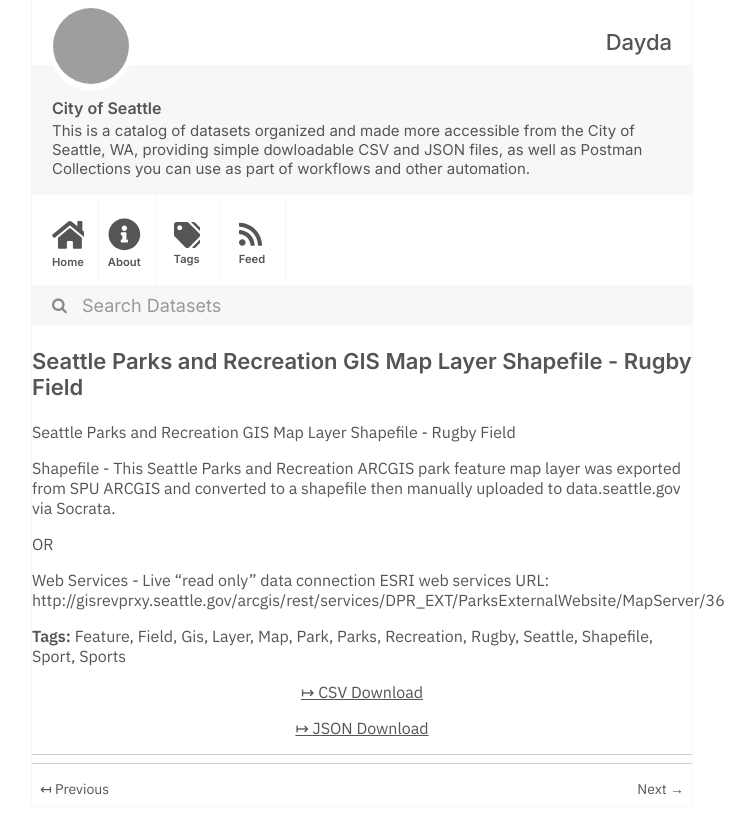
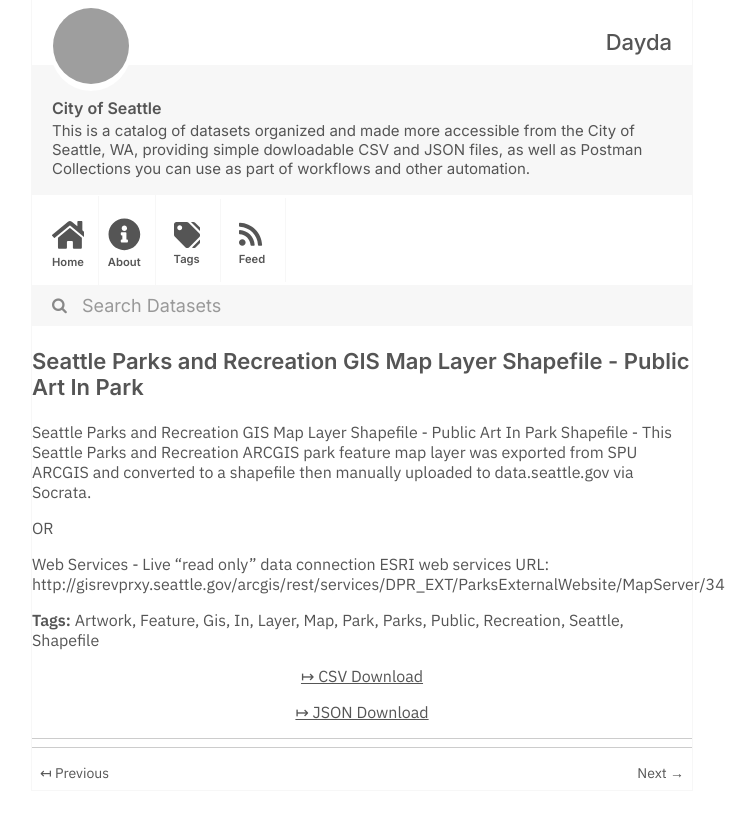
Before and after one commit to dayda-entities/city-of-seattle, a Jekyll site: the page built from _posts/2020-11-10-seattle-parks-and-recreation-g.md, in a window 1280 px wide, cut to the strip 0-834 px from the top of the page. Shown: the whole strip, without its empty margins (278-1033 px from the left). Built offline with Jekyll 4.4.1, drawn with Linux system fonts in a browser that asks for light colours; grey boxes are pictures that could not be loaded.

Commit message:
Publish Data

```diff
--- a/_posts/2020-11-10-seattle-parks-and-recreation-g.md
+++ b/_posts/2020-11-10-seattle-parks-and-recreation-g.md
@@ -1,34 +1,34 @@
 ---
-title: Seattle Parks and Recreation GIS Map Layer Shapefile - Rugby Field
-created: '2020-11-10T16:59:12.128319'
-modified: '2020-11-10T16:59:12.128330'
+title: Seattle Parks and Recreation GIS Map Layer Shapefile - Public Art In Park
+created: '2020-11-10T16:59:14.925600'
+modified: '2020-11-10T16:59:14.925612'
 state: active
 type: dataset
 tags:
+  - Artwork
   - Feature
-  - Field
   - Gis
+  - In
   - Layer
   - Map
   - Park
   - Parks
+  - Public
   - Recreation
-  - Rugby
   - Seattle
   - Shapefile
-  - Sport
-  - Sports
 groups:
   - Local Government
-csv_url: 'https://data.seattle.gov/api/views/67vb-f9s2/rows.csv?accessType=DOWNLOAD'
-json_url: 'https://data.seattle.gov/api/views/67vb-f9s2/rows.json?accessType=DOWNLOAD'
+csv_url: 'https://data.seattle.gov/api/views/btxz-8g5t/rows.csv?accessType=DOWNLOAD'
+json_url: 'https://data.seattle.gov/api/views/btxz-8g5t/rows.json?accessType=DOWNLOAD'
 layout: post
 
 ---
-Seattle Parks and Recreation GIS Map Layer Shapefile - Rugby Field
-
-Shapefile - This Seattle Parks and Recreation ARCGIS park feature map layer was exported from SPU ARCGIS and converted to a shapefile then manually uploaded to data.seattle.gov via Socrata.
+Seattle Parks and Recreation GIS Map Layer Shapefile - Public Art In Park
+Shapefile - This Seattle Parks and Recreation ARCGIS park feature map layer was exported from SPU ARCGIS and
+converted to a shapefile then manually uploaded to data.seattle.gov via Socrata.
 
 OR
 
-Web Services - Live "read only" data connection ESRI web services URL: http://gisrevprxy.seattle.gov/arcgis/rest/services/DPR_EXT/ParksExternalWebsite/MapServer/36
+Web Services - Live "read only" data connection ESRI web services URL:
+http://gisrevprxy.seattle.gov/arcgis/rest/services/DPR_EXT/ParksExternalWebsite/MapServer/34
```
